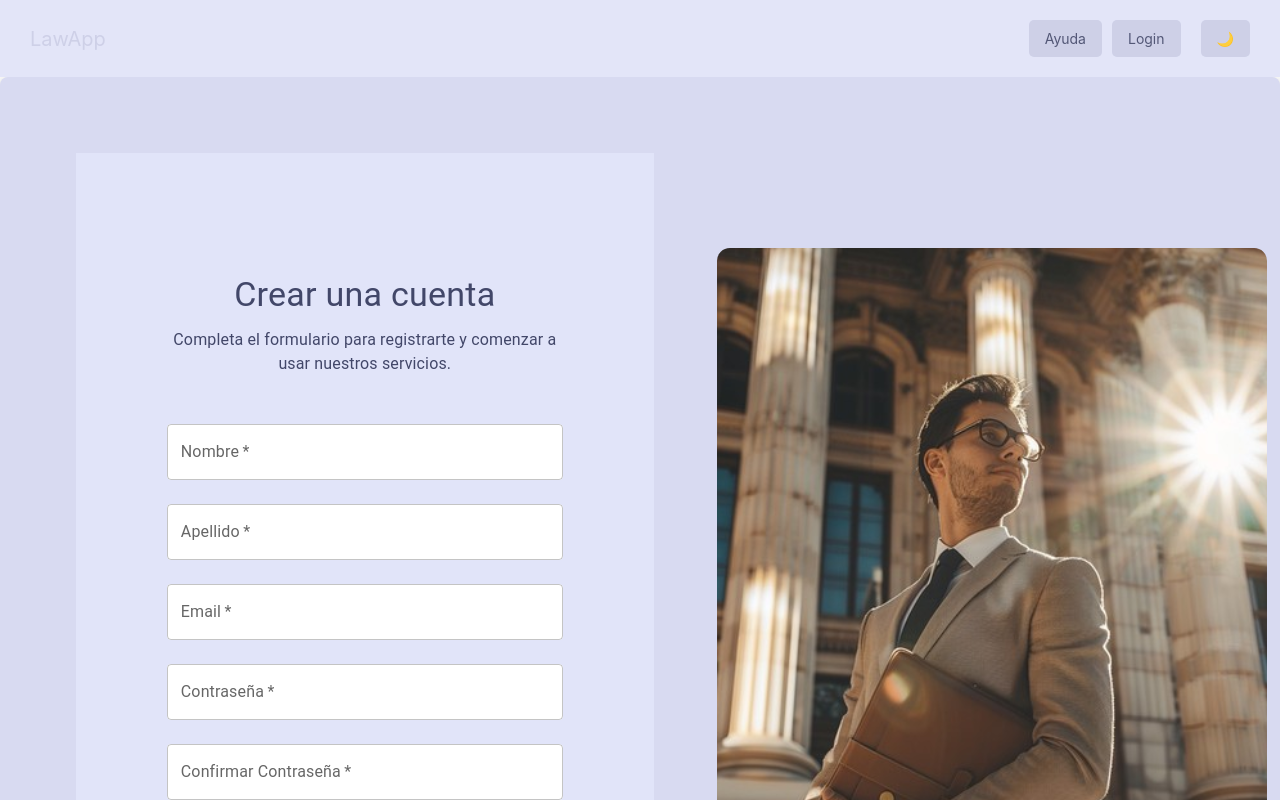
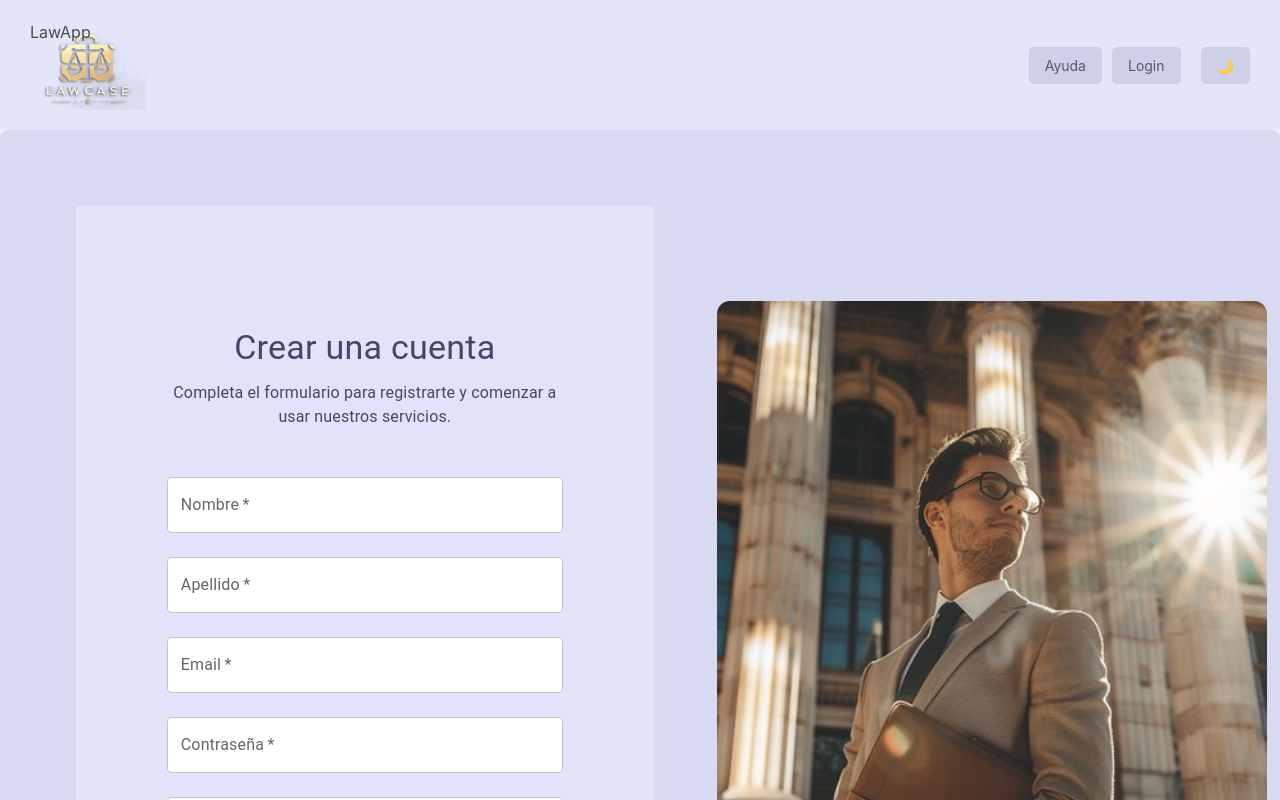
Before and after one commit to No-Country-simulation/s17-09-n-node-react, a React (Vite) app in the folder client/: page /register in a window 1280 px wide. Shown: the top 800 px of the page. Built offline with nearby package versions, Linux system fonts and the light colour scheme.

Commit message:
feat:logo

```diff
--- a/client/src/modules/auth/layout/AuthLayout.tsx
+++ b/client/src/modules/auth/layout/AuthLayout.tsx
@@ -18,8 +18,11 @@ const Navbar = styled.nav`
 `
 
 const Logo = styled.div`
-  color: ${(props) => props.theme.accent};
-  font-size: 20px;
+  background-image: url('/logo.png');
+  background-size: contain;
+  background-repeat: no-repeat;
+  width: 250px;
+  height: 90px;
 `
 
 const ThemeButton = styled.button`
```
Also changed, not shown: client/public/logo.png (added).
